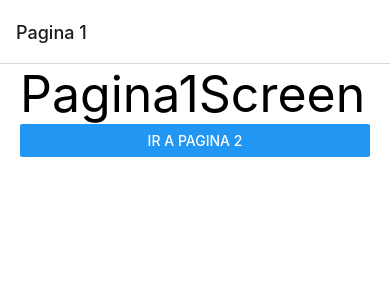
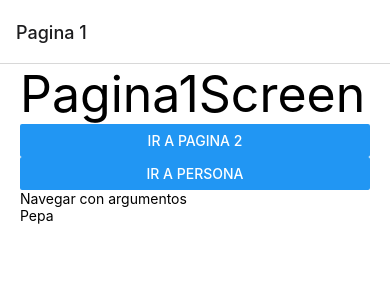
Before and after one commit to Felipe0298/NavigationApp, a React Native app: screen /Pagina1Screen in a window 390 px wide. Shown: the top 300 px of the page. Built offline with nearby package versions, Linux system fonts and the light colour scheme.

Commit message:
107. Enviar argumentos entre pantallas

```diff
--- a/src/navigator/StackNavigator.tsx
+++ b/src/navigator/StackNavigator.tsx
@@ -4,6 +4,7 @@ import { createStackNavigator } from '@react-navigation/stack';
 import { Pagina1Screen } from '../screens/Pagina1Screen';
 import { Pagina2Screen } from '../screens/Pagina2Screen';
 import { Pagina3Screen } from '../screens/Pagina3Screen';
+import { PersonaScreen } from '../screens/PersonaScreen';
 
 const Stack = createStackNavigator();
 
@@ -26,6 +27,7 @@ export const StackNavigator = ()=> {
       <Stack.Screen name="Pagina1Screen" options={{title:"Pagina 1"}} component={Pagina1Screen} />
       <Stack.Screen name="Pagina2Screen" options={{title:"Pagina 2"}} component={Pagina2Screen} />
       <Stack.Screen name="Pagina3Screen" options={{title:"Pagina 3"}} component={Pagina3Screen} />
+      <Stack.Screen name='PersonaScreen' options={{title:"PersonaScreen"}} component={PersonaScreen}/>
     </Stack.Navigator>
   );
 }
--- a/src/screens/Pagina1Screen.tsx
+++ b/src/screens/Pagina1Screen.tsx
@@ -2,6 +2,8 @@ import { StackScreenProps } from '@react-navigation/stack/lib/typescript/src/typ
 import React from 'react';
 import {Button, Text, View} from 'react-native';
 import { styles } from '../theme/appTheme';
+import { useNavigation } from '@react-navigation/core';
+import { TouchableOpacity } from 'react-native-gesture-handler';
 
 interface Props extends StackScreenProps<any,any>{}
 
@@ -12,6 +14,20 @@ export const Pagina1Screen = ( {navigation}: Props) => {
             <Text style={styles.title}>Pagina1Screen</Text>
 
             <Button title='Ir a pagina 2' onPress={()=> navigation.navigate("Pagina2Screen")}/>
+
+            <Button title='Ir a persona' />
+
+            <Text>Navegar con argumentos</Text>
+
+            <TouchableOpacity onPress={()=> navigation.navigate("PersonaScreen",{
+                id:1,
+                nombre:"Pepa",
+                equipo:"Boca"
+            })}>
+                <Text>Pepa</Text>
+            </TouchableOpacity>
+
+
         </View>
     );
 }
--- /dev/null
+++ b/src/screens/PersonaScreen.tsx
@@ -0,0 +1,28 @@
+import React, { useEffect } from 'react';
+import {StyleSheet, Text, View} from 'react-native';
+import { styles } from '../theme/appTheme';
+import { StackScreenProps } from '@react-navigation/stack/lib/typescript/src/types';
+
+interface Props extends StackScreenProps<any,any>{};
+
+export const PersonaScreen = ({route, navigation}: Props) => {
+
+    const params = route.params
+
+    useEffect(() => {
+        navigation.setOptions({
+            title:params!.nombre
+        })
+
+    }, [])
+
+    return (
+        <View style={styles.globalMargin}>
+            <Text style={styles.title}>
+                {
+                    JSON.stringify(params,null, 3)
+                }
+            </Text>
+        </View>
+    );
+}
```
